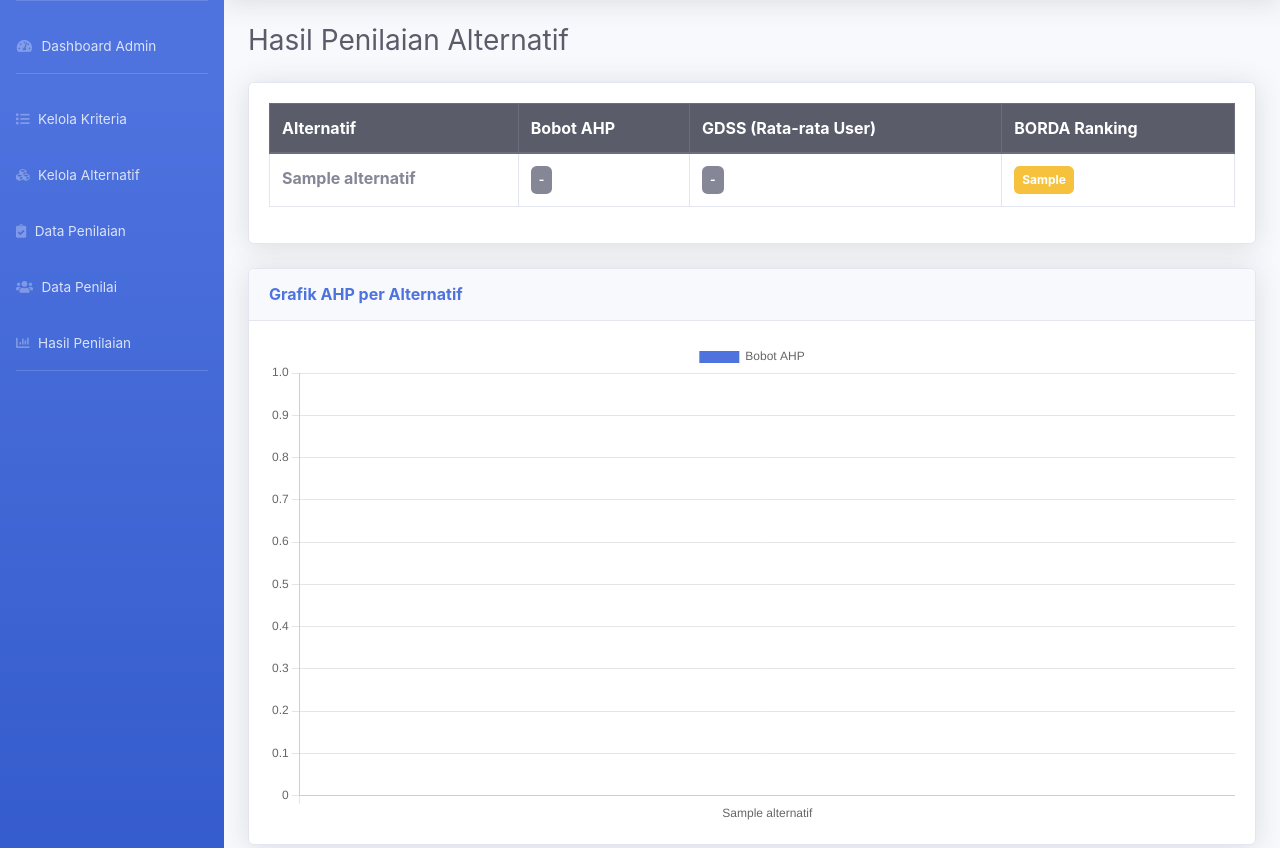
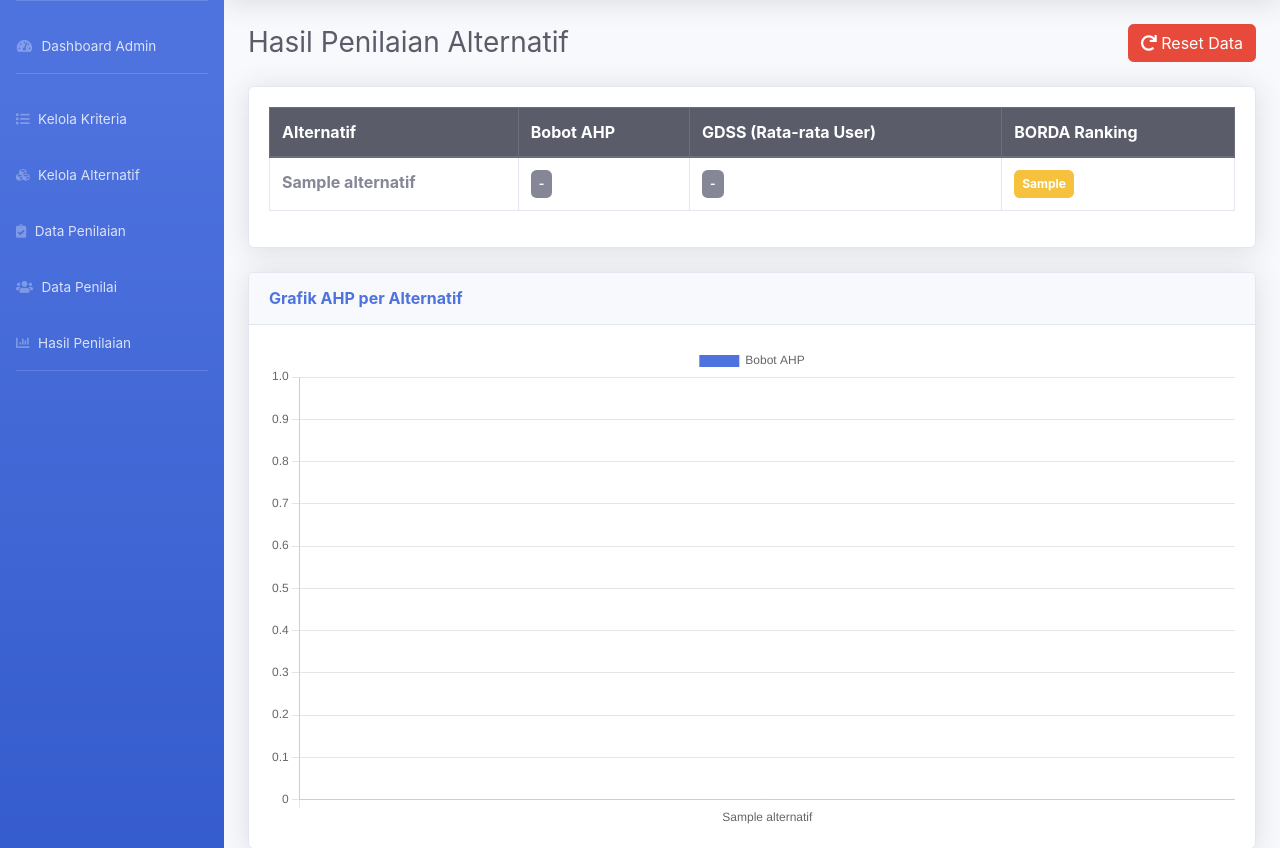
Before and after one commit to Syachriz4/AHP-Helpdesk-Selector, a PHP site: page /admin/hasil_penilaian.php in a window 1280 px wide. Shown: the part 70-918 px from the top of the page. Run offline with PHP 8.4, Linux system fonts and the light colour scheme; the visitor is signed in with stand-in values (Sample User, id 1); tables that the repository leaves empty or names only in its code hold one stand-in row (values such as "Sample post").

Commit message:
Feat: Add reset button for hasil penilaian alternatif with confirmation modal

```diff
--- a/admin/hasil_penilaian.php
+++ b/admin/hasil_penilaian.php
@@ -112,7 +112,35 @@ $nilaiGDSS = array_map(function($h) { return $h['gdss']; }, $hasil);
 
             <div class="container-fluid mt-4">
 
-                <h3 class="text-gray-800 mb-4">Hasil Penilaian Alternatif</h3>
+                <?php if (isset($_SESSION['success'])) : ?>
+                    <div class="alert alert-success alert-dismissible fade show" role="alert">
+                        <?= $_SESSION['success'] ?>
+                        <button type="button" class="close" data-dismiss="alert" aria-label="Close">
+                            <span aria-hidden="true">&times;</span>
+                        </button>
+                    </div>
+                    <?php unset($_SESSION['success']); ?>
+                <?php endif; ?>
+
+                <?php if (isset($_SESSION['error'])) : ?>
+                    <div class="alert alert-danger alert-dismissible fade show" role="alert">
+                        <?= $_SESSION['error'] ?>
+                        <button type="button" class="close" data-dismiss="alert" aria-label="Close">
+                            <span aria-hidden="true">&times;</span>
+                        </button>
+                    </div>
+                    <?php unset($_SESSION['error']); ?>
+                <?php endif; ?>
+
+                <div class="d-flex justify-content-between align-items-center mb-4">
+                    <h3 class="text-gray-800 mb-0">Hasil Penilaian Alternatif</h3>
+
+                    <?php if ($voting_count > 0) : ?>
+                        <button type="button" class="btn btn-danger" data-toggle="modal" data-target="#resetModal" title="Reset semua data hasil">
+                            <i class="fas fa-redo"></i> Reset Data
+                        </button>
+                    <?php endif; ?>
+                </div>
 
                 <?php if (!$has_data) : ?>
                     <div class="alert alert-info alert-dismissible fade show" role="alert">
@@ -210,6 +238,36 @@ $nilaiGDSS = array_map(function($h) { return $h['gdss']; }, $hasil);
 <script src="../vendor/bootstrap/js/bootstrap.bundle.min.js"></script>
 <script src="https://cdn.jsdelivr.net/npm/chart.js"></script>
 
+<!-- Modal Reset Hasil -->
+<div class="modal fade" id="resetModal" tabindex="-1" role="dialog" aria-labelledby="resetModalLabel" aria-hidden="true">
+    <div class="modal-dialog" role="document">
+        <div class="modal-content">
+            <div class="modal-header bg-danger text-white">
+                <h5 class="modal-title" id="resetModalLabel">⚠️ Reset Data Hasil Penilaian</h5>
+                <button type="button" class="close text-white" data-dismiss="modal" aria-label="Close">
+                    <span aria-hidden="true">&times;</span>
+                </button>
+            </div>
+            <div class="modal-body">
+                <p><strong>Perhatian!</strong> Tindakan ini akan menghapus:</p>
+                <ul>
+                    <li>✗ Semua data hasil Borda</li>
+                    <li>✗ Semua nilai AHP final</li>
+                    <li>✗ Semua status voting DM</li>
+                </ul>
+                <p class="text-danger mt-3"><strong>Data yang dihapus tidak bisa dikembalikan!</strong></p>
+                <p>Apakah Anda yakin ingin melanjutkan?</p>
+            </div>
+            <div class="modal-footer">
+                <button type="button" class="btn btn-secondary" data-dismiss="modal">Batal</button>
+                <a href="reset_hasil.php" class="btn btn-danger">
+                    <i class="fas fa-redo"></i> Ya, Reset Data
+                </a>
+            </div>
+        </div>
+    </div>
+</div>
+
 <script>
 // ======== Data Grafik dari Database (via PHP) ========
 const altNames = <?= json_encode($altNames) ?>;
```
Also changed, not shown: admin/reset_hasil.php (added, +25 -0 lines).
